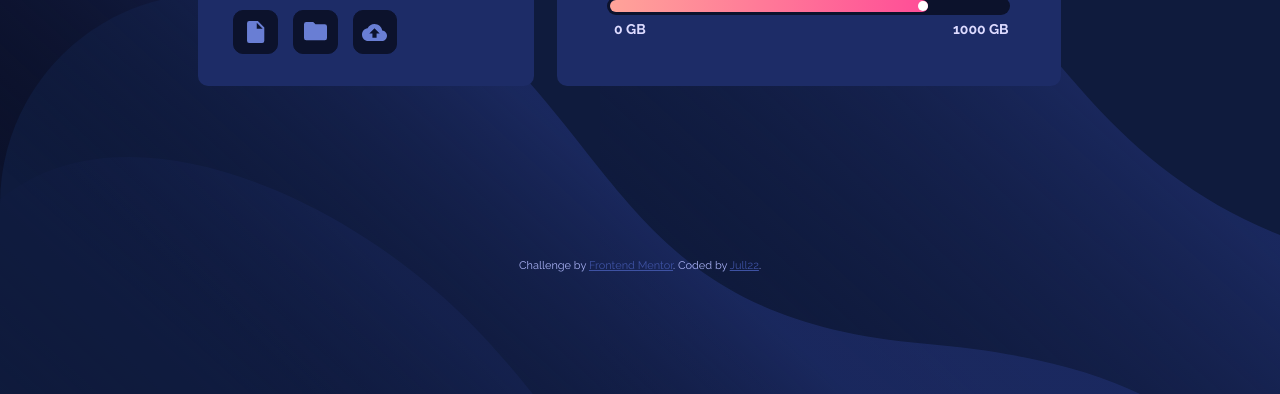
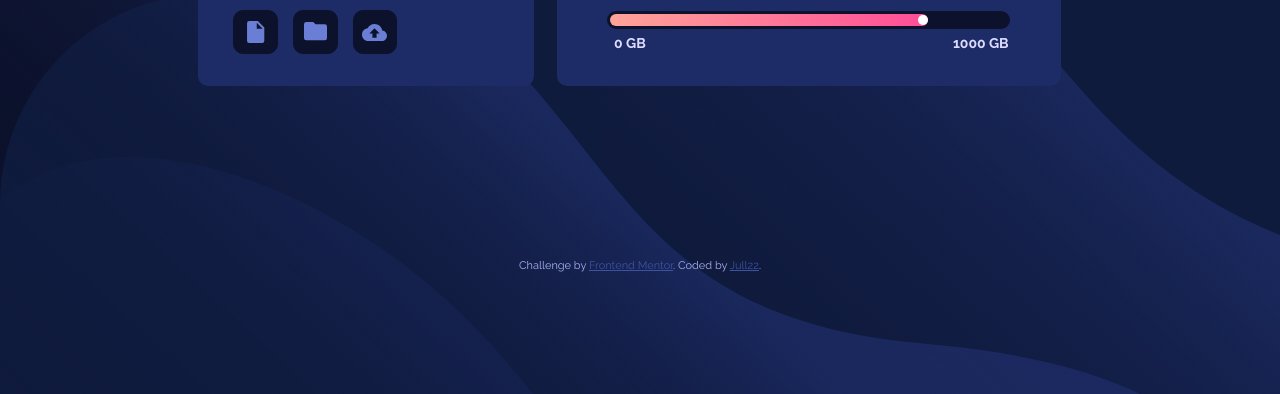
Before and after one commit to Jull22/Flyo, a plain HTML site: page index.html in a window 1280 px wide. Shown: the part 406-800 px from the top of the page. Drawn offline with Linux system fonts and the light colour scheme.

Commit message:
Update style.css

```diff
--- a/style.css
+++ b/style.css
@@ -253,11 +253,12 @@ footer {
     }
 
     .storage-info {
-        margin-top: 3em;
-        height: 11em;
+        margin-top: 4em;
+        height: 10em;
         width: 36em;
         text-align: left;
         padding-top: 1.5em;
+
 
     }
 
```
